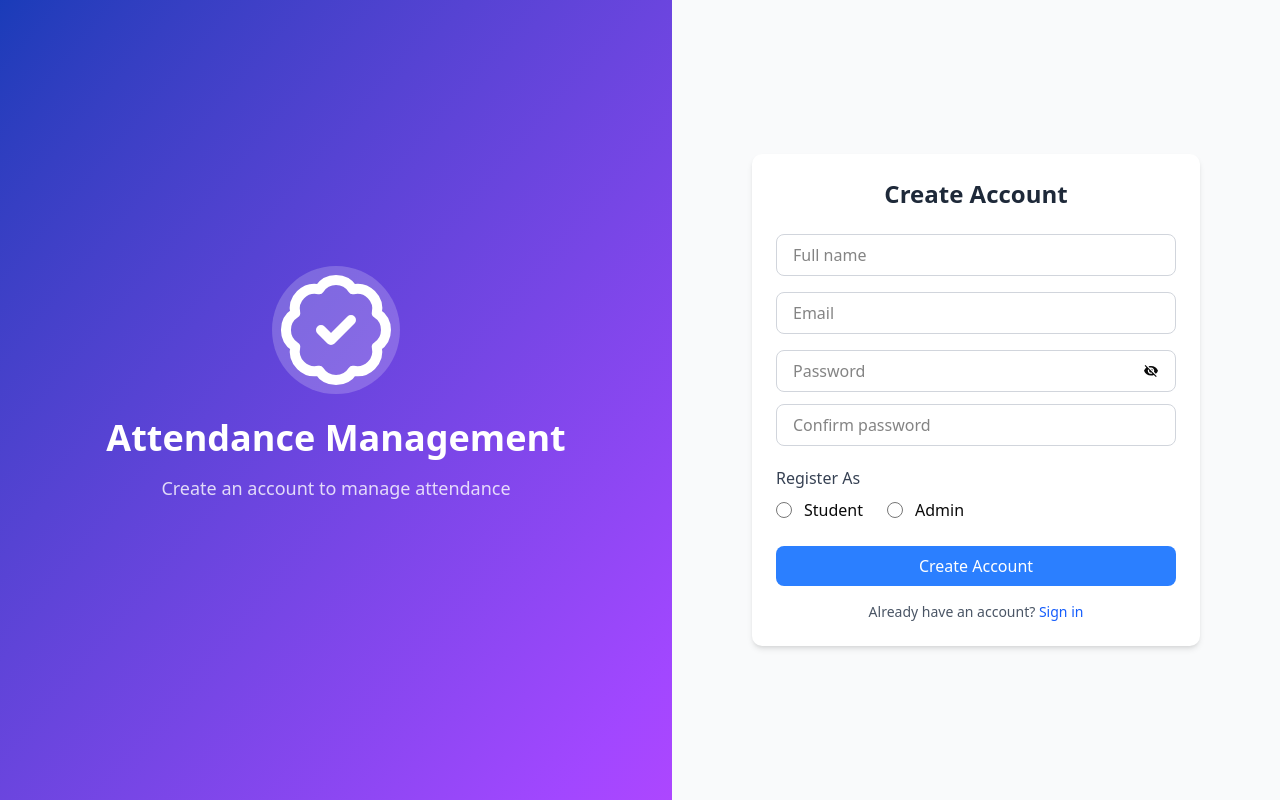
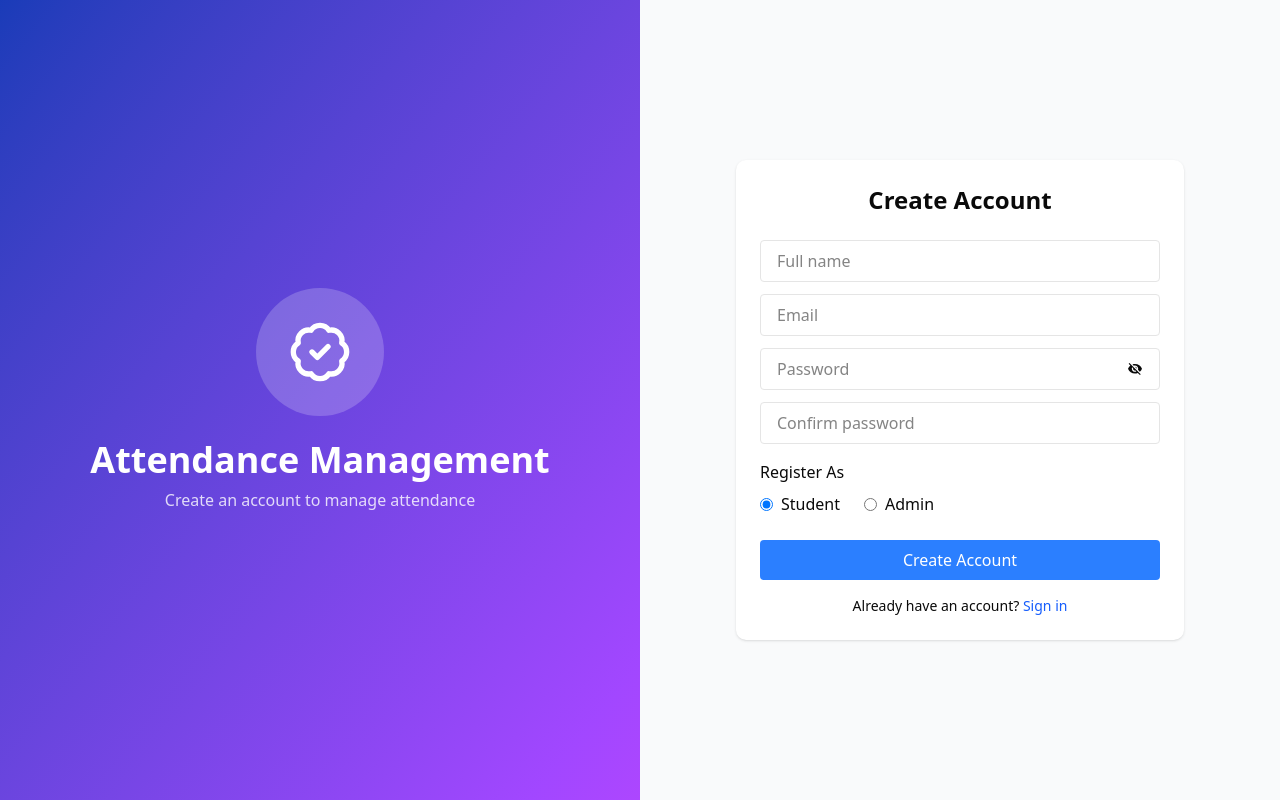
Before and after one commit to Naturalbash/student-attendance, a React (Vite) app: page /auth/sign-up in a window 1280 px wide. Built offline with nearby package versions, Linux system fonts and the light colour scheme.

Commit message:
Implement the supabase integration to the sign-in and sign-up for the auth users

```diff
--- a/App.jsx
+++ b/App.jsx
@@ -9,6 +9,7 @@ import {
 import SignIn from "./src/features/auth/pages/sign-in";
 import SignUp from "./src/features/auth/pages/sign-up";
 import ForgotPassword from "./src/features/auth/pages/forgot-password";
+import ConfirmEmail from "./src/features/auth/pages/confirm";
 
 /* Admin */
 import AdminAppLayout from "./src/features/Admin/layouts/layout";
@@ -35,6 +36,7 @@ function App() {
         {/* Auth routes */}
         <Route path="/auth/sign-in" element={<SignIn />} />
         <Route path="/auth/sign-up" element={<SignUp />} />
+        <Route path="/auth/confirm" element={<ConfirmEmail />} />
         <Route path="/auth/forgot-password" element={<ForgotPassword />} />
 
         {/* Admin routes */}
--- /dev/null
+++ b/src/features/auth/pages/confirm/index.jsx
@@ -0,0 +1,31 @@
+import { useEffect } from "react";
+import { useNavigate } from "react-router-dom";
+import supabase from "../../../../utils/supabase";
+
+const ConfirmEmail = () => {
+  const navigate = useNavigate();
+
+  useEffect(() => {
+    const confirm = async () => {
+      const { error } = await supabase.auth.getSession();
+
+      if (error) {
+        console.error(error);
+        return;
+      }
+
+      // Email is now confirmed
+      navigate("/auth/sign-in", { replace: true });
+    };
+
+    confirm();
+  }, [navigate]);
+
+  return (
+    <div className="min-h-screen flex items-center justify-center">
+      <p className="text-lg font-medium">Confirming your email...</p>
+    </div>
+  );
+};
+
+export default ConfirmEmail;
--- a/src/features/auth/pages/sign-in/index.jsx
+++ b/src/features/auth/pages/sign-in/index.jsx
@@ -3,51 +3,92 @@ import { FaEye } from "react-icons/fa";
 import { IoMdEyeOff } from "react-icons/io";
 import { BadgeCheck } from "lucide-react";
 import { Link, useNavigate } from "react-router-dom";
+import supabase from "../../../../utils/supabase";
 
 const SignIn = () => {
   const navigate = useNavigate();
 
   const [email, setEmail] = useState("");
   const [password, setPassword] = useState("");
-  const [role, setRole] = useState("admin");
   const [passwordVisible, setPasswordVisible] = useState(false);
-  const [errors, setErrors] = useState({});
+  const [error, setError] = useState(null);
+  const [loading, setLoading] = useState(false);
 
   const togglePasswordVisibility = () => setPasswordVisible((prev) => !prev);
 
   const validateForm = () => {
-    const newErrors = {};
-
-    if (!email.trim()) newErrors.email = "Email is required";
-    else if (!/^\S+@\S+\.\S+$/.test(email)) newErrors.email = "Invalid email";
-
-    if (!password.trim()) newErrors.password = "Password is required";
-    else if (password.length < 6) newErrors.password = "Password too short";
-
-    if (!role) newErrors.role = "Role is required";
-
-    setErrors(newErrors);
-    return Object.keys(newErrors).length === 0;
+    if (!email.trim()) return "Email is required";
+    if (!/^\S+@\S+\.\S+$/.test(email)) return "Invalid email";
+    if (!password.trim()) return "Password is required";
+    if (password.length < 6) return "Password too short";
+    return null;
   };
 
-  const handleSubmit = (e) => {
+  const handleSubmit = async (e) => {
     e.preventDefault();
-    if (!validateForm()) return;
+    setError(null);
 
-    if (role === "admin") {
-      navigate("/admin/dashboard", { replace: true });
-    } else {
-      navigate("/student/dashboard", { replace: true });
+    const validationError = validateForm();
+    if (validationError) {
+      setError(validationError);
+      return;
+    }
+
+    setLoading(true);
+
+    try {
+      // 1. Sign in user
+      const { data, error: signInError } =
+        await supabase.auth.signInWithPassword({
+          email,
+          password,
+        });
+
+      if (signInError) {
+        setError(signInError.message);
+        return;
+      }
+
+      const user = data.user;
+
+      if (!user) {
+        setError("Authentication failed");
+        return;
+      }
+
+      // 2. Get user role from profiles table
+      const { data: profile, error: profileError } = await supabase
+        .from("profiles")
+        .select("role")
+        .eq("id", user.id)
+        .single();
+
+      if (profileError || !profile) {
+        setError("User profile not found");
+        return;
+      }
+
+      // 3. Redirect based on role
+      if (profile.role === "admin") {
+        navigate("/admin/dashboard", { replace: true });
+      } else {
+        navigate("/student/dashboard", { replace: true });
+      }
+    } catch (err) {
+      setError("Something went wrong. Try again.");
+      console.error(err);
+    } finally {
+      setLoading(false);
     }
   };
 
   return (
     <div className="min-h-screen flex">
-      {/* Left - Intro Panel */}
+      {/* Left Panel */}
       <div className="flex-1 bg-gradient-to-br from-blue-800 to-purple-500 flex flex-col justify-center items-center text-white p-8">
         <div className="mb-8 text-center">
           <div className="w-32 h-32 mx-auto mb-6 bg-white/20 flex items-center rounded-full justify-center">
-            <BadgeCheck className="w-60 h-30" />
+            <BadgeCheck className="w-16 h-16" />
           </div>
           <h2 className="text-4xl font-bold mb-4">Attendance Management</h2>
           <p className="text-lg text-white/80">
@@ -56,7 +97,7 @@ const SignIn = () => {
         </div>
       </div>
 
-      {/* Right - Sign In Form */}
+      {/* Right Panel */}
       <div className="flex-1 flex justify-center items-center bg-gray-50">
         <form
           onSubmit={handleSubmit}
@@ -66,9 +107,9 @@ const SignIn = () => {
             ATTENDANCE HUB <br /> LOGIN
           </h1>
 
-          {errors.email && (
-            <p className="bg-red-200 text-red-500 p-2 rounded mb-2">
-              {errors.email}
+          {error && (
+            <p className="bg-red-100 text-red-600 p-2 rounded mb-4 text-sm">
+              {error}
             </p>
           )}
 
@@ -77,82 +118,43 @@ const SignIn = () => {
             placeholder="Email"
             value={email}
             onChange={(e) => setEmail(e.target.value)}
-            className={`w-full px-4 py-2 border rounded-md mb-4 outline-none ${
-              errors.email ? "border-red-500" : "border-gray-300"
-            }`}
+            className="w-full px-4 py-2 border rounded-md mb-4"
           />
 
-          {errors.password && (
-            <p className="text-red-500 mb-2">{errors.password}</p>
-          )}
-
-          <div className="border border-gray-300 px-4 flex justify-between items-center py-2 rounded-md mb-5">
+          <div className="border px-4 py-2 flex items-center rounded-md mb-5">
             <input
               type={passwordVisible ? "text" : "password"}
               placeholder="Password"
               value={password}
               onChange={(e) => setPassword(e.target.value)}
-              className="flex-1 border-none outline-none"
+              className="flex-1 outline-none"
             />
             <button
               type="button"
               onClick={togglePasswordVisibility}
-              className="cursor-pointer ml-2"
+              className="ml-2"
             >
               {passwordVisible ? <FaEye /> : <IoMdEyeOff />}
             </button>
           </div>
 
-          <div className="mb-6">
-            <label className="block text-gray-700 font-medium mb-3">
-              Login As
-            </label>
-            <div className="flex gap-6">
-              <label className="flex items-center gap-2">
-                <input
-                  type="radio"
-                  value="admin"
-                  checked={role === "admin"}
-                  onChange={() => setRole("admin")}
-                  className="w-4 h-4"
-                />
-                <span>Admin</span>
-              </label>
-              <label className="flex items-center gap-2">
-                <input
-                  type="radio"
-                  value="student"
-                  checked={role === "student"}
-                  onChange={() => setRole("student")}
-                  className="w-4 h-4"
-                />
-                <span>Student</span>
-              </label>
-            </div>
-          </div>
-
           <button
             type="submit"
-            className="w-full bg-blue-500 text-white py-2 px-4 rounded-md hover:bg-blue-600 transition-colors font-medium"
+            disabled={loading}
+            className="w-full bg-blue-500 text-white py-2 rounded hover:bg-blue-600 transition"
           >
-            Sign In
+            {loading ? "Signing in..." : "Sign In"}
           </button>
 
           <div className="mt-4 text-center">
-            <Link
-              to="/auth/forgot-password"
-              className="text-blue-600 hover:text-blue-800 text-sm"
-            >
+            <Link to="/auth/forgot-password" className="text-blue-600 text-sm">
               Forgot Password?
             </Link>
           </div>
 
           <div className="mt-4 text-center border-t pt-4">
             <p className="text-sm text-gray-600 mb-2">Don't have an account?</p>
-            <Link
-              to="/auth/sign-up"
-              className="text-blue-600 hover:text-blue-800 font-medium"
-            >
+            <Link to="/auth/sign-up" className="text-blue-600 font-medium">
               Create an Account
             </Link>
           </div>
--- a/src/features/auth/pages/sign-up/index.jsx
+++ b/src/features/auth/pages/sign-up/index.jsx
@@ -1,120 +1,173 @@
-import { FaEye } from "react-icons/fa";
+import { useState, useEffect } from "react";
 import { IoMdEyeOff } from "react-icons/io";
 import { BadgeCheck } from "lucide-react";
-import { Link } from "react-router-dom";
+import { Link, useNavigate } from "react-router-dom";
+import supabase from "../../../../utils/supabase";
+import signUpAndCreateProfile from "../../../../utils/auth";
 
 export default function SignUp() {
+  const navigate = useNavigate();
+
+  const [name, setName] = useState("");
+  const [email, setEmail] = useState("");
+  const [password, setPassword] = useState("");
+  const [confirmPassword, setConfirmPassword] = useState("");
+  const [role, setRole] = useState("student");
+
+  const [loading, setLoading] = useState(false);
+  const [error, setError] = useState(null);
+
+  // Redirect if logged in
+  useEffect(() => {
+    const { data } = supabase.auth.onAuthStateChange((event, session) => {
+      if (event === "SIGNED_IN" || session?.user) {
+        navigate("/", { replace: true });
+      }
+    });
+
+    return () => {
+      data?.subscription?.unsubscribe();
+    };
+  }, [navigate]);
+
+  async function handleSubmit(e) {
+    e.preventDefault();
+    setError(null);
+
+    if (!name.trim()) return setError("Enter your full name");
+    if (!email) return setError("Enter your email");
+    if (password.length < 6)
+      return setError("Password must be at least 6 characters");
+    if (password !== confirmPassword) return setError("Passwords do not match");
+
+    setLoading(true);
+
+    try {
+      const { user, error, needsConfirmation } = await signUpAndCreateProfile({
+        email,
+        password,
+        full_name: name,
+        role,
+      });
+
+      if (error) {
+        setError(error.message);
+        return;
+      }
+
+      if (needsConfirmation) {
+        navigate(`/auth/confirm?email=${encodeURIComponent(email)}`, {
+          replace: true,
+        });
+        return;
+      }
+
+      if (user) {
+        navigate("/", { replace: true });
+      }
+    } catch (err) {
+      setError("Something went wrong");
+      console.error(err);
+    } finally {
+      setLoading(false);
+    }
+  }
+
   return (
     <div className="min-h-screen flex">
-      <div className="flex-1 bg-gradient-to-br from-blue-800 to-purple-500 flex flex-col justify-center items-center text-white p-8">
-        <div className="mb-8 text-center">
-          <div className="w-32 h-32 mx-auto mb-6 bg-white/20 flex items-center rounded-full justify-center">
-            <BadgeCheck className="w-60 h-30" />
+      <div className="flex-1 bg-gradient-to-br from-blue-800 to-purple-500 flex items-center justify-center text-white">
+        <div className="text-center">
+          <div className="w-32 h-32 mx-auto mb-6 bg-white/20 rounded-full flex items-center justify-center">
+            <BadgeCheck className="w-16 h-16" />
           </div>
-          <h2 className="text-4xl font-bold mb-4">Attendance Management</h2>
-          <p className="text-lg text-white/80">
+          <h2 className="text-4xl font-bold mb-2">Attendance Management</h2>
+          <p className="text-white/80">
             Create an account to manage attendance
           </p>
         </div>
       </div>
 
-      <div className="flex-1 flex justify-center items-center bg-gray-50">
-        <form className="w-full max-w-md p-6 bg-white rounded-lg shadow-md">
-          <h1 className="text-2xl font-bold text-center mb-6 text-gray-800">
+      <div className="flex-1 flex items-center justify-center bg-gray-50">
+        <form
+          onSubmit={handleSubmit}
+          className="w-full max-w-md bg-white p-6 rounded-lg shadow"
+        >
+          <h1 className="text-2xl font-bold text-center mb-6">
             Create Account
           </h1>
 
-          {/* Name */}
-          <div className="mb-3">
+          {error && <p className="mb-4 text-sm text-red-600">{error}</p>}
+
           <input
-              name="name"
+            value={name}
+            onChange={(e) => setName(e.target.value)}
             placeholder="Full name"
-              className="w-full px-4 py-2 border border-gray-300 rounded-md mb-1 outline-none"
+            className="w-full border px-4 py-2 rounded mb-3"
           />
+
+          <input
+            value={email}
+            onChange={(e) => setEmail(e.target.value)}
+            type="email"
+            placeholder="Email"
+            className="w-full border px-4 py-2 rounded mb-3"
+          />
+
+          <div className="border px-4 py-2 rounded flex items-center mb-3">
+            <input
+              value={password}
+              onChange={(e) => setPassword(e.target.value)}
+              type="password"
+              placeholder="Password"
+              className="flex-1 outline-none"
+            />
+            <IoMdEyeOff />
           </div>
 
-          {/* Email */}
-          <div className="mb-3">
           <input
-              name="email"
-              type="email"
-              placeholder="Email"
-              className="w-full px-4 py-2 border border-gray-300 rounded-md mb-1 outline-none"
-            />
-          </div>
-
-          {/* Password */}
-          <div className="mb-3">
-            <div className="border border-gray-300 px-4 flex justify-between items-center py-2 rounded-md">
-              <input
-                name="password"
-                type="password"
-                placeholder="Password"
-                className="flex-1 border-none outline-none"
-              />
-              <button type="button" className="ml-2">
-                <IoMdEyeOff />
-              </button>
-            </div>
-          </div>
-
-          {/* Confirm Password */}
-          <div className="mb-4">
-            <input
-              name="confirmPassword"
+            value={confirmPassword}
+            onChange={(e) => setConfirmPassword(e.target.value)}
             type="password"
             placeholder="Confirm password"
-              className="w-full px-4 py-2 border border-gray-300 rounded-md mb-1 outline-none"
+            className="w-full border px-4 py-2 rounded mb-4"
           />
-          </div>
 
-          {/* Role */}
           <div className="mb-6">
-            <label className="block text-gray-700 font-medium mb-2">
-              Register As
-            </label>
+            <label className="font-medium block mb-2">Register As</label>
             <div className="flex gap-6">
-              <label className="flex items-center gap-2">
+              <label className="flex gap-2 items-center">
                 <input
                   type="radio"
-                  name="role"
-                  value="student"
-                  className="w-4 h-4"
+                  checked={role === "student"}
+                  onChange={() => setRole("student")}
                 />
-                <span className="ml-1">Student</span>
+                Student
               </label>
 
-              <label className="flex items-center gap-2">
+              <label className="flex gap-2 items-center">
                 <input
                   type="radio"
-                  name="role"
-                  value="admin"
-                  className="w-4 h-4"
+                  checked={role === "admin"}
+                  onChange={() => setRole("admin")}
                 />
-                <span className="ml-1">Admin</span>
+                Admin
               </label>
             </div>
           </div>
 
-          {/* Submit */}
           <button
-            type="submit"
-            className="w-full bg-blue-500 text-white py-2 px-4 rounded-md hover:bg-blue-600 transition-colors font-medium"
+            disabled={loading}
+            className="w-full bg-blue-500 text-white py-2 rounded hover:bg-blue-600"
           >
-            Create Account
+            {loading ? "Creating..." : "Create Account"}
           </button>
 
-          <div className="mt-4 text-center">
-            <p className="text-sm text-gray-600">
+          <p className="text-center text-sm mt-4">
             Already have an account?{" "}
-              <Link
-                to="/auth/sign-in"
-                className="text-blue-600 hover:text-blue-800 font-medium"
-              >
+            <Link to="/auth/sign-in" className="text-blue-600">
               Sign in
             </Link>
           </p>
-          </div>
         </form>
       </div>
     </div>
--- /dev/null
+++ b/src/utils/auth.js
@@ -0,0 +1,36 @@
+import supabase from "./supabase";
+
+const signUpAndCreateProfile = async ({ name, email, password, role }) => {
+  // 1️⃣ Sign up user
+  const { data, error } = await supabase.auth.signUp({
+    email,
+    password,
+    options: {
+      emailRedirectTo: "http://localhost:5173/auth/confirm-email",
+      data: {
+        role, // stored in auth metadata
+      },
+    },
+  });
+
+  if (error) throw error;
+
+  const user = data.user;
+  if (!user) return;
+
+  // 2️⃣ Create profile row
+  const { error: profileError } = await supabase.from("profiles").insert([
+    {
+      id: user.id,
+      name,
+      email, // IMPORTANT: prevents null email
+      role,
+    },
+  ]);
+
+  if (profileError) throw profileError;
+
+  return data;
+};
+
+export default signUpAndCreateProfile;
```
Also changed, not shown: 1 other file (tests, documents, lock files or other folders). Lines whose indentation alone changed are shown as unchanged.
